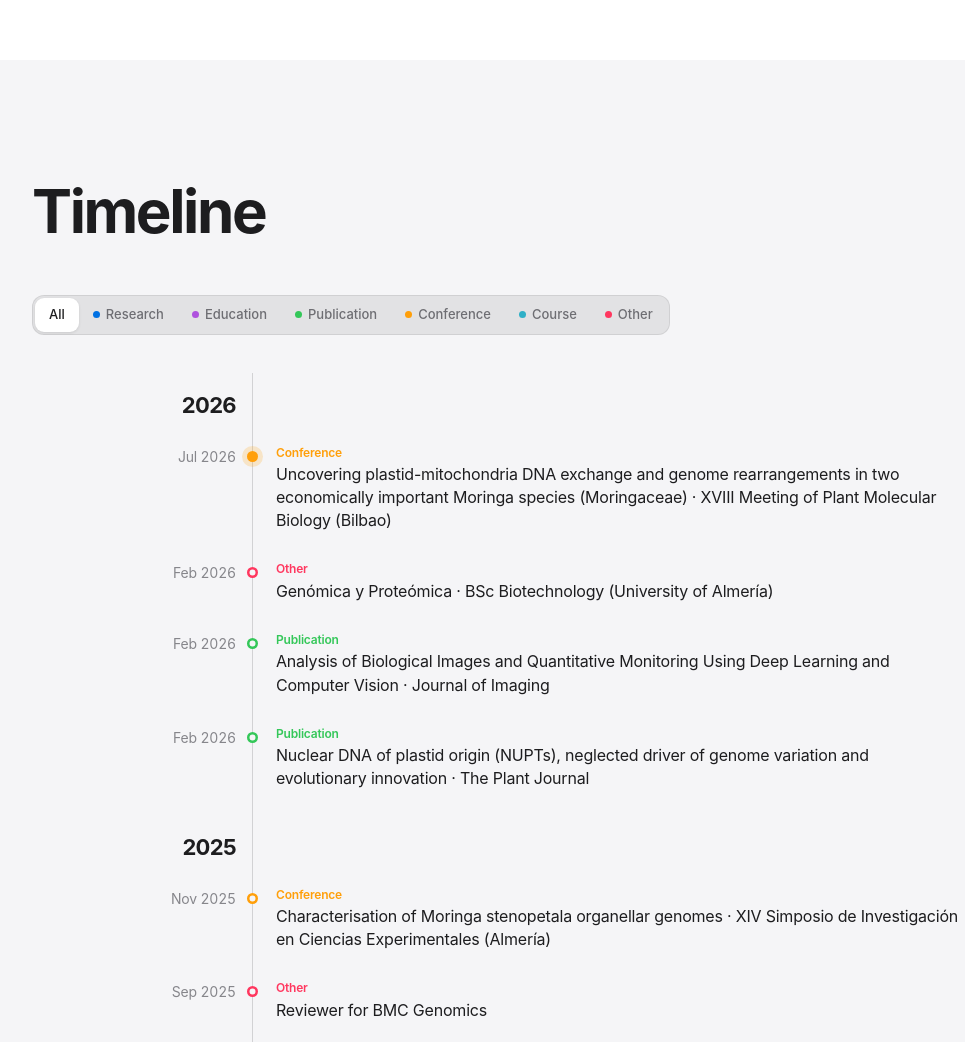
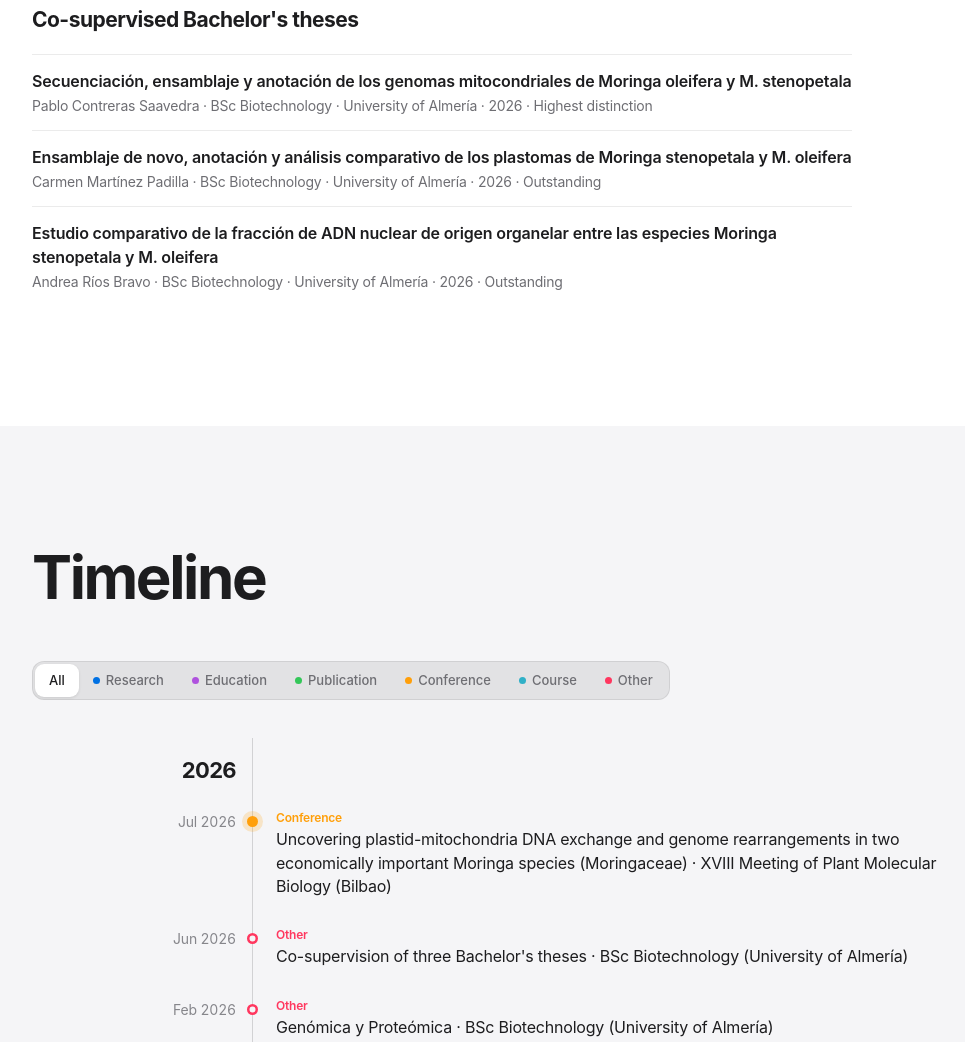
Before and after one commit to AaronGS1999/AaronGS1999.github.io, a plain HTML site: page index.html in a window 1280 px wide. Shown: the part 7099-8141 px from the top of the page, without its empty margins (90-1055 px from the left). Drawn offline with Linux system fonts and the light colour scheme.

Commit message:
TFG codirigidos

```diff
--- a/assets/css/style.css
+++ b/assets/css/style.css
@@ -385,6 +385,7 @@ html[lang="en"] .pill-toggle [data-lang="en"] { background: var(--surface); colo
 
 .split { display: grid; grid-template-columns: repeat(3, 1fr); gap: 40px; margin-top: 80px; }
 @media (max-width: 860px) { .split { grid-template-columns: 1fr; gap: 36px; margin-top: 60px; } }
+.theses { margin-top: 64px; max-width: 820px; }
 .plain li { padding: 14px 0; border-top: 1px solid var(--line); }
 .plain strong { display: block; font-size: 16px; font-weight: 600; letter-spacing: -.01em; }
 .plain span { display: block; font-size: 14px; color: var(--text-2); margin-top: 2px; }
--- a/assets/js/main.js
+++ b/assets/js/main.js
@@ -22,7 +22,7 @@
       "pubs.empty": "No hay resultados para esa búsqueda.",
       "one.article": "Artículo", "one.review": "Revisión", "one.teaching": "Docencia",  "soft.title": "Aplicaciones y software",
       "nb.title": "Cuadernos de Google Colab",  "nb.open": "Abrir en Colab",  "conf.title": "Congresos",  "proj.title": "Proyectos", "proj.current": "En curso",
-      "teach.title": "Docencia", "out.title": "Divulgación", "serv.title": "Revisión",  "tl.title": "Trayectoria", "tl.all": "Todo",
+      "teach.title": "Docencia", "out.title": "Divulgación", "serv.title": "Revisión", "tfg.title": "Trabajos Fin de Grado codirigidos",  "tl.title": "Trayectoria", "tl.all": "Todo",
       "tl.more": "Ver todo", "tl.less": "Ver menos",
       "cat.research": "Investigación", "cat.education": "Formación", "cat.publication": "Publicación",
       "cat.conference": "Congreso", "cat.course": "Curso", "cat.other": "Otros",  "contact.title": "Contacto",
@@ -42,7 +42,7 @@
       "pubs.empty": "No results for that search.",
       "one.article": "Article", "one.review": "Review", "one.teaching": "Teaching",  "soft.title": "Apps and software",
       "nb.title": "Google Colab notebooks",  "nb.open": "Open in Colab",  "conf.title": "Conferences",  "proj.title": "Projects", "proj.current": "Ongoing",
-      "teach.title": "Teaching", "out.title": "Outreach", "serv.title": "Peer review",  "tl.title": "Timeline", "tl.all": "All",
+      "teach.title": "Teaching", "out.title": "Outreach", "serv.title": "Peer review", "tfg.title": "Co-supervised Bachelor's theses",  "tl.title": "Timeline", "tl.all": "All",
       "tl.more": "Show all", "tl.less": "Show less",
       "cat.research": "Research", "cat.education": "Education", "cat.publication": "Publication",
       "cat.conference": "Conference", "cat.course": "Course", "cat.other": "Other",  "contact.title": "Contact",
@@ -262,6 +262,10 @@
     $("#teachList").innerHTML = simple(S.teaching);
     $("#outList").innerHTML = simple(S.outreach);
     $("#servList").innerHTML = simple(S.service);
+    $("#tfgList").innerHTML = (S.theses || []).map(function (t) {
+      return "<li><strong>" + esc(tr(t.title)) + "</strong><span>" +
+        [esc(t.student), esc(tr(t.degree)), esc(t.year), esc(tr(t.grade))].filter(Boolean).join(" · ") + "</span></li>";
+    }).join("");
   }
 
   /* ─────────── Trayectoria ─────────── */
--- a/data/content.js
+++ b/data/content.js
@@ -331,10 +331,36 @@ window.SITE = {
     }
   ],
 
+  /* ───────────────────────── TFG codirigidos ───────────────────────── */
+  theses: [
+    {
+      title: "Secuenciación, ensamblaje y anotación de los genomas mitocondriales de Moringa oleifera y M. stenopetala",
+      student: "Pablo Contreras Saavedra",
+      degree: { es: "Grado en Biotecnología · Universidad de Almería", en: "BSc Biotechnology · University of Almería" },
+      year: "2026",
+      grade: { es: "Matrícula de Honor", en: "Highest distinction" }
+    },
+    {
+      title: "Ensamblaje de novo, anotación y análisis comparativo de los plastomas de Moringa stenopetala y M. oleifera",
+      student: "Carmen Martínez Padilla",
+      degree: { es: "Grado en Biotecnología · Universidad de Almería", en: "BSc Biotechnology · University of Almería" },
+      year: "2026",
+      grade: { es: "Sobresaliente", en: "Outstanding" }
+    },
+    {
+      title: "Estudio comparativo de la fracción de ADN nuclear de origen organelar entre las especies Moringa stenopetala y M. oleifera",
+      student: "Andrea Ríos Bravo",
+      degree: { es: "Grado en Biotecnología · Universidad de Almería", en: "BSc Biotechnology · University of Almería" },
+      year: "2026",
+      grade: { es: "Sobresaliente", en: "Outstanding" }
+    }
+  ],
+
   /* ───────────────────────── Trayectoria (línea del tiempo) ─────────────────────────
      date: "AAAA-MM"   ·   cat: "research" | "education" | "publication" | "conference" | "course" | "other" */
   timeline: [
     { date: "2026-07", cat: "conference",  text: "Uncovering plastid-mitochondria DNA exchange and genome rearrangements in two economically important Moringa species (Moringaceae) · XVIII Meeting of Plant Molecular Biology (Bilbao)" },
+    { date: "2026-06", cat: "other",         text: { es: "Codirección de tres Trabajos Fin de Grado · Grado en Biotecnología (Universidad de Almería)", en: "Co-supervision of three Bachelor's theses · BSc Biotechnology (University of Almería)" } },
     { date: "2026-02", cat: "other",       text: { es: "Genómica y Proteómica · Grado en Biotecnología (Universidad de Almería)", en: "Genómica y Proteómica · BSc Biotechnology (University of Almería)" } },
     { date: "2026-02", cat: "publication", text: "Analysis of Biological Images and Quantitative Monitoring Using Deep Learning and Computer Vision · Journal of Imaging" },
     { date: "2026-02", cat: "publication", text: "Nuclear DNA of plastid origin (NUPTs), neglected driver of genome variation and evolutionary innovation · The Plant Journal" },
--- a/index.html
+++ b/index.html
@@ -182,6 +182,11 @@
             <ul class="plain" id="servList"></ul>
           </div>
         </div>
+
+        <div class="theses reveal">
+          <h3 class="sub-title" data-i18n="tfg.title">Trabajos Fin de Grado codirigidos</h3>
+          <ul class="plain" id="tfgList"></ul>
+        </div>
       </div>
     </section>
 
```
